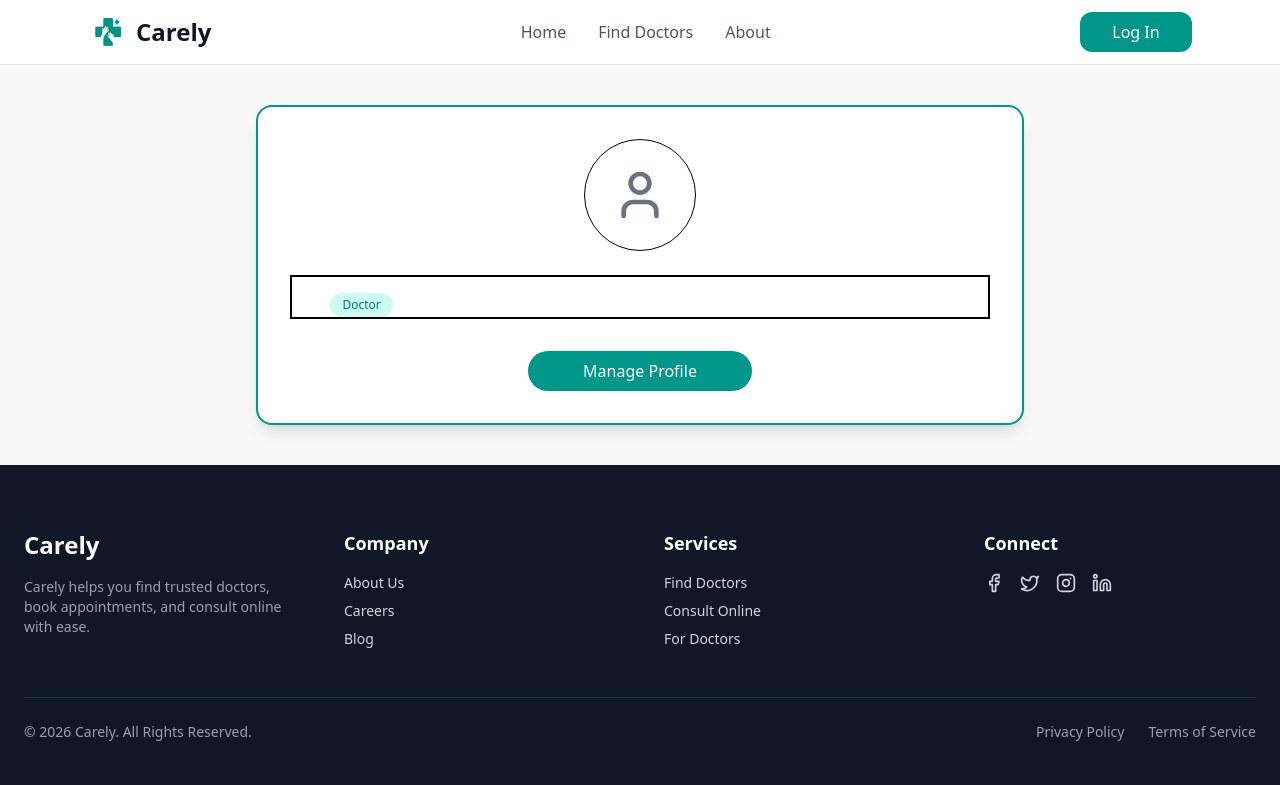
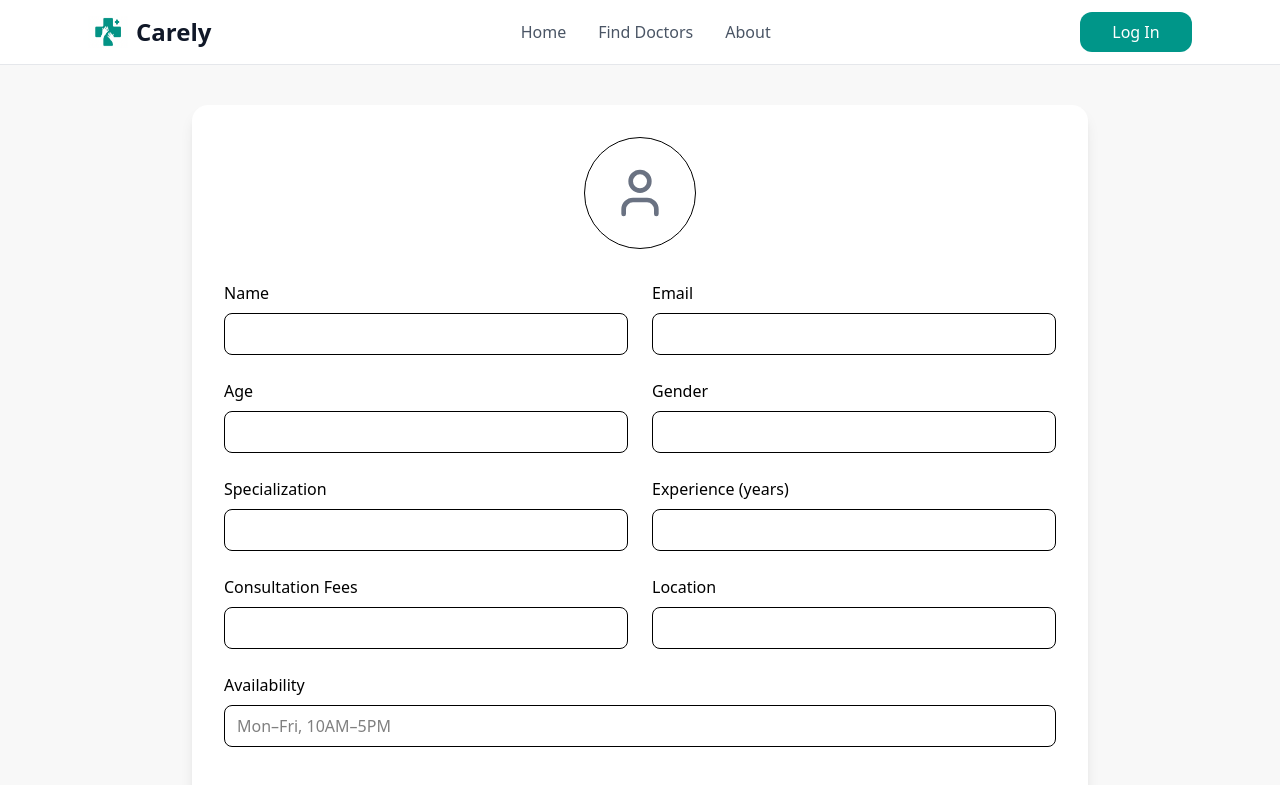
Before and after one commit to kajolsinghme/carely, a React (Vite) app in the folder frontend/: page /profile in a window 1280 px wide. Shown: the top 785 px of the page. Built offline with nearby package versions, Linux system fonts and the light colour scheme.

Commit message:
feat: enhance Profile page with user input fields for personal information and save functionality

```diff
--- a/frontend/src/pages/Profile.tsx
+++ b/frontend/src/pages/Profile.tsx
@@ -1,23 +1,48 @@
-// import { useEffect } from "react";
-import { useNavigate } from "react-router-dom";
 import Navbar from "../components/Navbar";
 import Footer from "../components/Footer";
 import { User } from "lucide-react";
-// import { User } from "lucide-react";
+import { useState } from "react";
 
 const Profile = () => {
-  const navigate = useNavigate();
-  const profilePhoto = false;
+
+  const profilePhoto: string | null = null;
+
+  const [name, setName] = useState("");
+  const [email, setEmail] = useState("");
+  const [age, setAge] = useState("");
+  const [gender, setGender] = useState("");
+  const [specialization, setSpecialization] = useState("");
+  const [experience, setExperience] = useState("");
+  const [fees, setFees] = useState("");
+  const [location, setLocation] = useState("");
+  const [availability, setAvailability] = useState("");
+
+  const handleSave = () => {
+    // const payload = {
+    //   name,
+    //   email,
+    //   age,
+    //   gender,
+    //   specialization,
+    //   experience,
+    //   fees,
+    //   location,
+    //   availability,
+    // };
+
+    // console.log("Profile data:", payload);
+    // TODO: call update profile API
+  };
 
   return (
     <>
       <Navbar />
 
-      <div className=" bg-[#f8f8f8] py-10">
-        <div className="max-w-3xl mx-auto border-2  border-teal-600 bg-white rounded-2xl shadow-lg p-8">
+      <div className="bg-[#f8f8f8] py-10 min-h-screen">
+        <div className="max-w-4xl mx-auto bg-white rounded-2xl shadow-lg p-8">
 
           {/* Profile Image */}
-          <div className="flex items-center justify-center">
+          <div className="flex justify-center mb-8">
             <div className="w-28 h-28 border rounded-full overflow-hidden flex items-center justify-center">
               {profilePhoto ? (
                 <img
@@ -31,26 +56,110 @@ const Profile = () => {
             </div>
           </div>
 
-          <div className="grid grid-cols-1 md:grid-cols-2 lg:grid-cols-5 border-2 mt-6">
-            {/* Info */}
-            <div className="text-center space-y-2">
-              <h2 className="text-xl font-semibold text-gray-900"></h2>
+          {/* Profile Form */}
+          <div className="grid grid-cols-1 md:grid-cols-2 gap-6">
 
-              <p className="text-sm text-gray-600"></p>
+            <div>
+              <label className="text-md font-medium">Name</label>
+              <input
+                className="w-full mt-2 border rounded-lg px-3 py-2"
+                value={name}
+                onChange={(e) => setName(e.target.value)}
+              />
+            </div>
 
-              <span className="inline-block mt-2 px-3 py-1 text-xs font-medium rounded-full bg-teal-100 text-teal-700">
-                Doctor
-              </span>
+            <div>
+              <label className="text-md  font-medium">Email</label>
+              <input
+                type="email"
+                className="w-full mt-2 border rounded-lg px-3 py-2"
+                value={email}
+                onChange={(e) => setEmail(e.target.value)}
+              />
             </div>
+
+            <div>
+              <label className="text-md  font-medium">Age</label>
+              <input
+                type="number"
+                className="w-full mt-2 border rounded-lg px-3 py-2"
+                min={18}
+                max={90}
+                value={age}
+                onChange={(e) => setAge(e.target.value)}
+              />
+            </div>
+
+            <div>
+              <label className="text-md font-medium">Gender</label>
+              <input
+                className="w-full mt-2 border rounded-lg px-3 py-2"
+                value={gender}
+                onChange={(e) => setGender(e.target.value)}
+              />
+            </div>
+
+            <div>
+              <label className="text-md font-medium">Specialization</label>
+              <input
+                className="w-full mt-2 border rounded-lg px-3 py-2"
+                value={specialization}
+                onChange={(e) => setSpecialization(e.target.value)}
+              />
+            </div>
+
+            <div>
+              <label className="text-md  font-medium">Experience (years)</label>
+              <input
+                type="number"
+                className="w-full mt-2 border rounded-lg px-3 py-2"
+                min={0}
+                max={80}
+                value={experience}
+                onChange={(e) => setExperience(e.target.value)}
+              />
+            </div>
+
+            <div>
+              <label className="text-md font-medium">Consultation Fees</label>
+              <input
+                type="number"
+                className="w-full mt-2 border rounded-lg px-3 py-2"
+                min={0}
+                max={10000}
+                value={fees}
+                onChange={(e) => setFees(e.target.value)}
+              />
+            </div>
+
+            <div>
+              <label className="text-md font-medium">Location</label>
+              <input
+                className="w-full mt-2 border rounded-lg px-3 py-2"
+                value={location}
+                onChange={(e) => setLocation(e.target.value)}
+              />
+            </div>
+
+            <div className="md:col-span-2">
+              <label className="text-md font-medium">Availability</label>
+              <input
+                className="w-full mt-2 border rounded-lg px-3 py-2"
+                placeholder="Mon–Fri, 10AM–5PM"
+                value={availability}
+                onChange={(e) => setAvailability(e.target.value)}
+              />
+            </div>
+
           </div>
 
           {/* Actions */}
-          <div className="mt-8 flex justify-center ">
+          <div className="mt-10 flex justify-center">
             <button
-              onClick={() => navigate("/profile/edit")}
+              onClick={handleSave}
               className="w-56 bg-teal-600 text-white rounded-full py-2 font-medium hover:opacity-90 transition"
             >
-              Manage Profile
+              Save Profile
             </button>
           </div>
 
```
